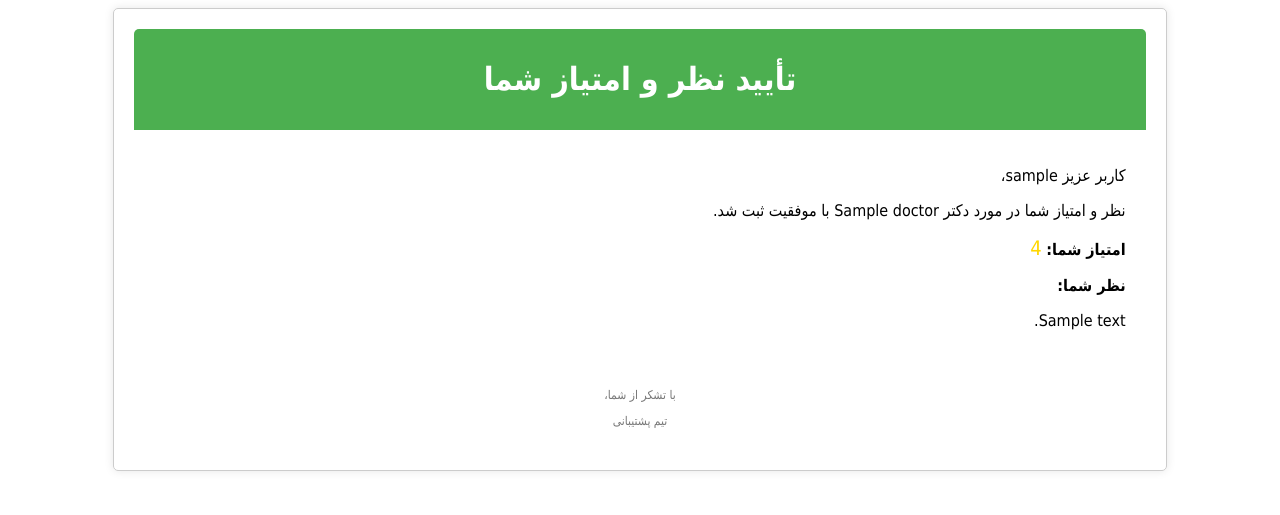
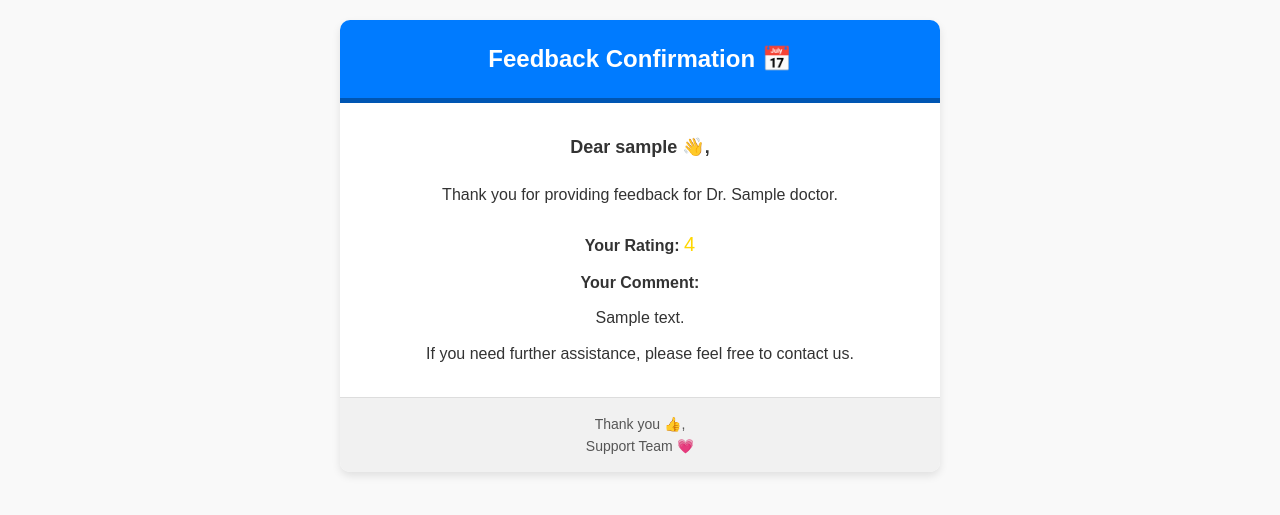
Before and after one commit to FarbodRezabakhsh/doctor-queue-system, a Django app: template templates/feedback/feedback_confirmation.html in a window 1280 px wide. Shown: the top 515 px of the page. Run offline with Django 5.2, Linux system fonts and the light colour scheme; a user stored in the database is signed in; tables that the repository leaves empty hold one stand-in row (values such as "Sample post"); the template is opened without the code that fills it: values that come from a table or form of the project are taken from there, most other values are stand-ins (such as "Sample title", 1, 10 or a date in 2020).

Commit message:
Update feedback system and templates
The feedback related queries have been adjusted to improve functionality. The feedback confirmation emails and templates are updated for a more user-friendly experience. Particularly, the messages were converted from Persian to English, and some styling improvements were made to the feedback confirmation templates.

```diff
--- a/add_wallet_balance.py
+++ b/add_wallet_balance.py
@@ -10,7 +10,7 @@ from django.contrib.auth import get_user_model
 User = get_user_model()
 
 # یافتن کاربر با ایمیل مشخص
-user = User.objects.get(email="your_email")
+user = User.objects.get(email="your_email.com")
 
 # افزودن مقدار 1000 به موجودی کیف پول
 user.wallet_balance += 50000
--- a/templates/feedback/feedback_confirmation.html
+++ b/templates/feedback/feedback_confirmation.html
@@ -1,41 +1,69 @@
 <!DOCTYPE html>
-<html lang="fa">
+<html lang="en">
 <head>
     <meta charset="UTF-8">
     <meta name="viewport" content="width=device-width, initial-scale=1.0">
-    <title>تأیید نظر و امتیاز شما</title>
+    <title>Feedback Confirmation</title>
     <style>
         body {
-            font-family: Tahoma, sans-serif;
-            direction: rtl;
-            text-align: right;
+            font-family: 'Arial', sans-serif;
+            background-color: #f9f9f9;
+            margin: 0;
+            padding: 0;
+            line-height: 1.6;
+            color: #333;
         }
         .container {
             width: 80%;
-            margin: 0 auto;
-            padding: 20px;
-            border: 1px solid #ccc;
-            border-radius: 5px;
-            box-shadow: 0 0 10px rgba(0, 0, 0, 0.1);
+            max-width: 600px;
+            margin: 20px auto;
+            background-color: #fff;
+            box-shadow: 0 4px 8px rgba(0, 0, 0, 0.1);
+            border-radius: 10px;
+            overflow: hidden;
         }
         .header {
-            background-color: #4CAF50;
-            color: white;
-            padding: 10px 0;
+            background-color: #007bff;
+            color: #fff;
             text-align: center;
-            border-radius: 5px 5px 0 0;
+            padding: 20px;
+            border-bottom: 5px solid #0056b3;
+        }
+        .header h1 {
+            margin: 0;
+            font-size: 24px;
         }
         .content {
             padding: 20px;
+            text-align: center;
+        }
+        .content p {
+            margin: 10px 0;
+        }
+        .content .greeting {
+            font-size: 18px;
+            font-weight: bold;
+        }
+        .content .feedback-details {
+            margin: 20px 0;
+            font-size: 16px;
         }
         .footer {
+            background-color: #f1f1f1;
             text-align: center;
-            padding: 10px;
-            font-size: 12px;
-            color: #777;
+            padding: 15px;
+            border-top: 1px solid #ddd;
+        }
+        .footer p {
+            margin: 0;
+            color: #555;
+            font-size: 14px;
         }
         .stars {
             color: gold;
+            font-size: 20px;
+        }
+        .emoji {
             font-size: 20px;
         }
     </style>
@@ -43,18 +71,19 @@
 <body>
 <div class="container">
     <div class="header">
-            <h1>تأیید نظر و امتیاز شما</h1>
+        <h1>Feedback Confirmation &#128197;</h1>
     </div>
     <div class="content">
-            <p>کاربر عزیز {{ user.username }}،</p>
-            <p>نظر و امتیاز شما در مورد دکتر {{ doctor.name }} با موفقیت ثبت شد.</p>
-            <p><strong>امتیاز شما:</strong> <span class="stars">{{ rating }}</span></p>
-            <p><strong>نظر شما:</strong></p>
+        <p class="greeting">Dear {{ user.username }} &#128075;,</p>
+        <p class="feedback-details">Thank you for providing feedback for Dr. {{ doctor.name }}.</p>
+        <p><strong>Your Rating:</strong> <span class="stars">{{ rating }}</span></p>
+        <p><strong>Your Comment:</strong></p>
         <p>{{ comment }}</p>
+        <p>If you need further assistance, please feel free to contact us.</p>
     </div>
     <div class="footer">
-            <p>با تشکر از شما،</p>
-            <p>تیم پشتیبانی</p>
+        <p>Thank you &#128077;,</p>
+        <p>Support Team &#128151;</p>
     </div>
 </div>
 </body>
--- a/templates/feedback/give_feedback.html
+++ b/templates/feedback/give_feedback.html
@@ -1,6 +1,12 @@
 {% extends "base.html" %}
+
 {% block content %}
     <h2>Give Feedback for Dr. {{ doctor.name }}</h2>
+
+    {% if error_message %}
+        <div class="alert alert-danger">{{ error_message }}</div>
+    {% endif %}
+
     <form method="post">
         {% csrf_token %}
         <label for="rating">Rating:</label>
```
Also changed, not shown: feedback/views.py (+5 -7 lines). Lines whose indentation alone changed are shown as unchanged.
